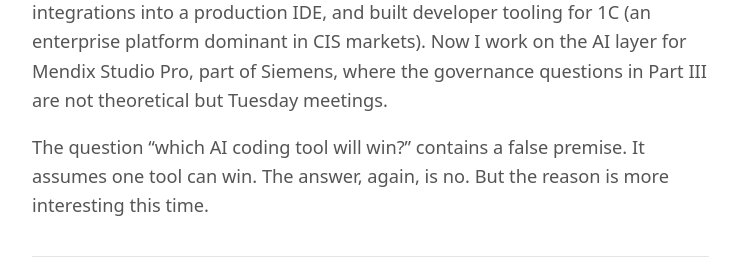
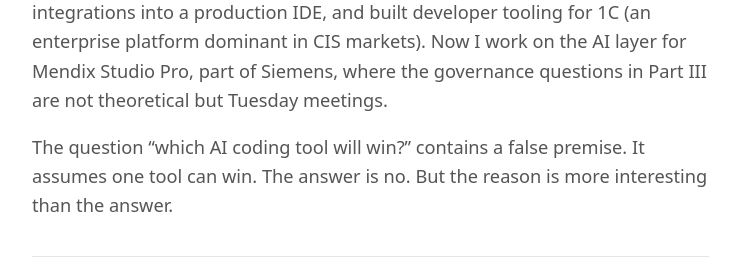
Before and after one commit to retran/retran.github.io, an Astro site: page /articles/which-ai-tool-wins-wrong-question in a window 1280 px wide. Shown: the part 1160-1430 px from the top of the page, without its empty margins (208-945 px from the left). Built offline with nearby package versions, Linux system fonts and the light colour scheme; Astro itself is replaced by a stand-in of ours.

Commit message:
Fix: remove false 'again' in opening paragraph

```diff
--- a/src/content/articles/which-ai-tool-wins-wrong-question.md
+++ b/src/content/articles/which-ai-tool-wins-wrong-question.md
@@ -16,7 +16,7 @@
 
 I've built IDE features at JetBrains, shipped one of the first agentic LLM integrations into a production IDE, and built developer tooling for 1C (an enterprise platform dominant in CIS markets). Now I work on the AI layer for Mendix Studio Pro, part of Siemens, where the governance questions in Part III are not theoretical but Tuesday meetings.
 
-The question "which AI coding tool will win?" contains a false premise. It assumes one tool can win. The answer, again, is no. But the reason is more interesting this time.
+The question "which AI coding tool will win?" contains a false premise. It assumes one tool can win. The answer is no. But the reason is more interesting than the answer.
 
 ---
 
```
